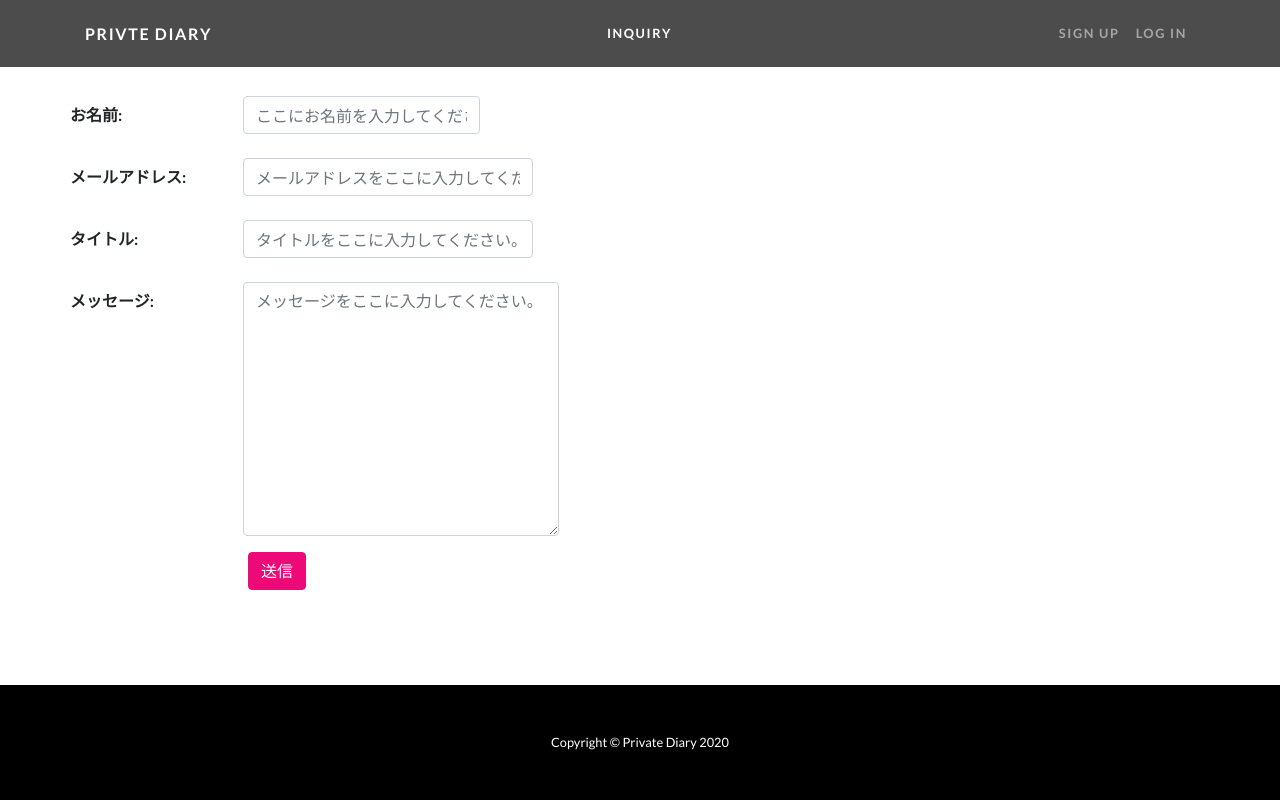
After one commit to katuhito/katupro003, a Django app: page /inquiry/ in a window 1280 px wide. The commit adds this page. Run offline with Django 3.2, Linux system fonts and the light colour scheme; some libraries are stand-ins or nearby versions.

Commit message:
メール送受信機能追加

```diff
--- /dev/null
+++ b/k_app003/forms.py
@@ -0,0 +1,43 @@
+from django import forms
+from django.core.mail import EmailMessage
+
+
+class InquiryForm(forms.Form):
+    name = forms.CharField(label='お名前', max_length=30)
+    email = forms.EmailField(label='メールアドレス')
+    title = forms.CharField(label='タイトル', max_length=30)
+    message = forms.CharField(label='メッセージ', widget=forms.Textarea)
+
+    def __init__(self, *args, **kwargs):
+        super().__init__(*args, **kwargs)
+
+        self.fields['name'].widget.attrs['class'] = 'form-control col-9'
+        self.fields['name'].widget.attrs['placeholder'] = 'ここにお名前を入力してください。'
+
+        self.fields['email'].widget.attrs['class'] = 'form-control col-11'
+        self.fields['email'].widget.attrs['placeholder'] = 'メールアドレスをここに入力してください。'
+
+        self.fields['title'].widget.attrs['class'] = 'form-control col-11'
+        self.fields['title'].widget.attrs['placeholder'] = 'タイトルをここに入力してください。'
+
+        self.fields['message'].widget.attrs['class'] = 'form-control col-12'
+        self.fields['message'].widget.attrs['placeholder'] = 'メッセージをここに入力してください。'
+
+    def send_email(self):
+        name = self.cleaned_data['name']
+        email = self.cleaned_data['email']
+        title = self.cleaned_data['title']
+        message = self.cleaned_data['message']
+
+        subject = 'お問い合わせ {}'.format(title)
+        message = '送信者名：{0}\nメールアドレス：{1}\メッセージ：\n{2}'.format(name, email, message)
+        from_email = 'admin@example.com'
+        to_list = [
+            'test@example.com'
+        ]
+        cc_list = [
+            email
+        ]
+
+        message = EmailMessage(subject=subject, body=message, from_email=from_email, to=to_list, cc=cc_list)
+        message.send()
--- a/k_app003/templates/base.html
+++ b/k_app003/templates/base.html
@@ -39,7 +39,7 @@
       <div class="collapse navbar-collapse" id="navbarResponsive">
         <ul class="navbar-nav ml-auto">
           <li class="nav-item {% block active_inquiry %}{% endblock %}">
-            <a class="nav-link" href="#">INQUIRY</a>
+            <a class="nav-link" href="{% url 'k_app003:inquiry' %}">INQUIRY</a>
           </li>
         </ul>
         <ul class="navbar-nav ml-auto">
@@ -54,6 +54,22 @@
     </div>
   </nav>
    {% block header %}{% endblock %}
+
+    {% if messages %}
+    <div class="container">
+      <div class="row">
+        <div class="my-div-style w-100">
+          <ul class="messages" style="list-style: none;">
+            {% for message in messages %}
+            <li {% if message.tags %} class="{{ message.tags }}" {% endif %}>
+              {{ message }}
+            </li>
+            {% endfor %}
+          </ul>
+        </div>
+      </div>
+    </div>
+    {% endif %}
 
    {% block contents %}{% endblock %}
 
--- /dev/null
+++ b/k_app003/templates/inquiry.html
@@ -0,0 +1,36 @@
+{% extends 'base.html' %}
+
+{% block title %}お問い合わせ | Private Diary{% endblock %}
+
+{% block active_inquiry %}active{% endblock %}
+
+{% block contents %}
+<div class="container">
+    <div class="row">
+        <div class="my-div-style">
+            <form method="post">
+                {% csrf_token %}
+
+                {{ form.non_field_errors }}
+
+                {% for field in form %}
+                <div class="form-group row">
+                    <label for="{{ field.id_for_label }}"
+                           class="col-sm-4 col-form-label">
+                        <strong>{{ field.label_tag }}</strong>
+                    </label>
+                    <div class="col-sm-8">
+                        {{ field }}
+                        {{ field.errors }}
+                    </div>
+                </div>
+                {% endfor %}
+
+                <div class="offset-sm-4 col-sm-8">
+                    <button class="btn btn-primary" type="submit">送信</button>
+                </div>
+            </form>
+        </div>
+    </div>
+</div>
+{% endblock %}
--- a/k_app003/urls.py
+++ b/k_app003/urls.py
@@ -5,5 +5,6 @@ app_name = 'k_app003'
 
 urlpatterns = [
     path('', views.IndexView.as_view(), name="index"),
+    path('inquiry/', views.InquiryView.as_view(), name="inquiry"),
 
 ]
--- a/k_app003/views.py
+++ b/k_app003/views.py
@@ -1,6 +1,28 @@
 from django.shortcuts import render
+
+import logging
+
+from django.urls import reverse_lazy
 
 from django.views import generic
 
+from .forms import InquiryForm
+
+from django.contrib import messages
+
+logger = logging.getLogger(__name__)
+
 class IndexView(generic.TemplateView):
     template_name = "index.html"
+
+class InquiryView(generic.FormView):
+    template_name = "inquiry.html"
+    form_class = InquiryForm
+    success_url = reverse_lazy('k_app003:inquiry')
+
+    def form_valid(self, form):
+        form.send_email()
+        messages.success(self.request,'メッセージを送信しました。')
+        logger.info('Inquiry sent by {}'.format(form.cleaned_data['name']))
+
+        return super().form_valid(form)
--- a/static/css/mystyle.css
+++ b/static/css/mystyle.css
@@ -8,3 +8,7 @@ footer {
   margin-top: auto;
 
 }
+
+.my-div-style {
+  margin-top: 6rem;
+}
```
Also changed, not shown: katupro003/settings.py (deleted, +0 -171 lines), katupro003/settings_common.py (added, +137 -0 lines), katupro003/settings_dev.py (added, +49 -0 lines).
